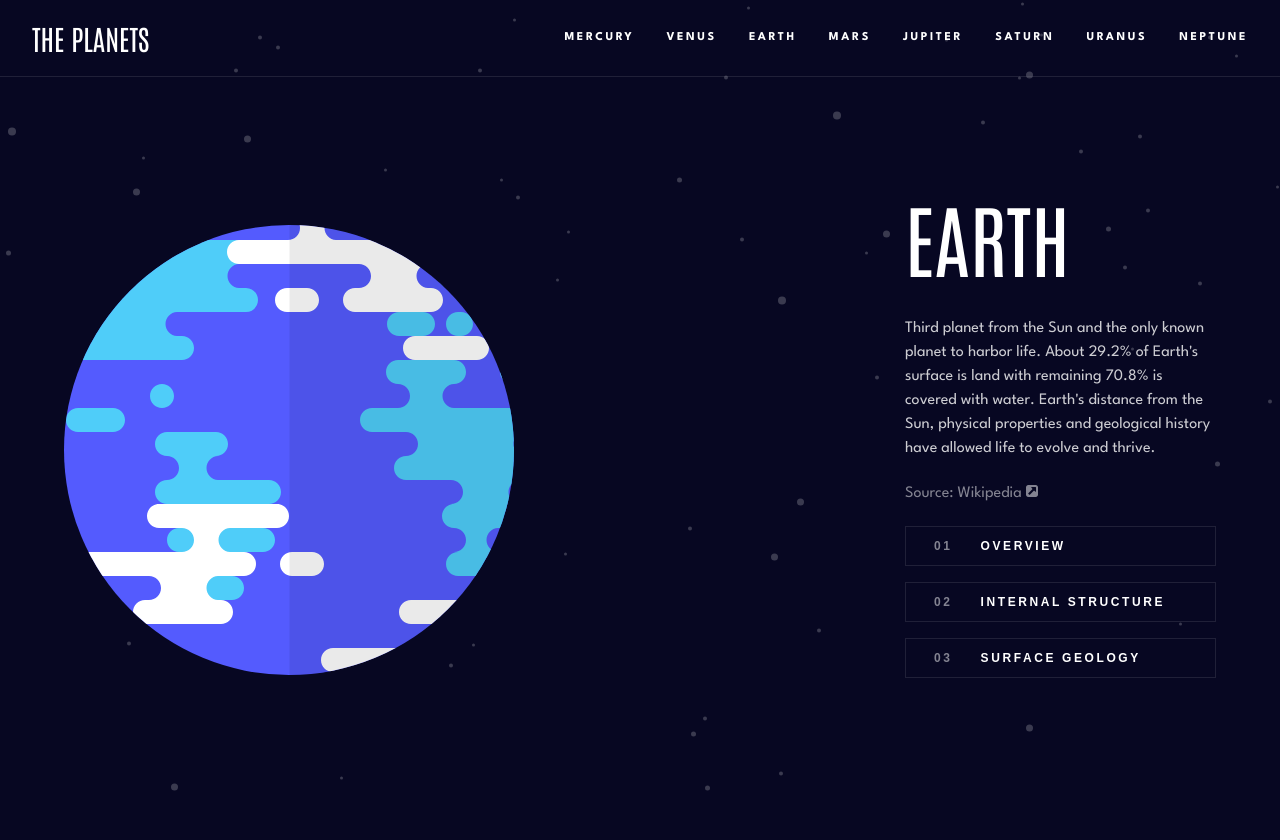
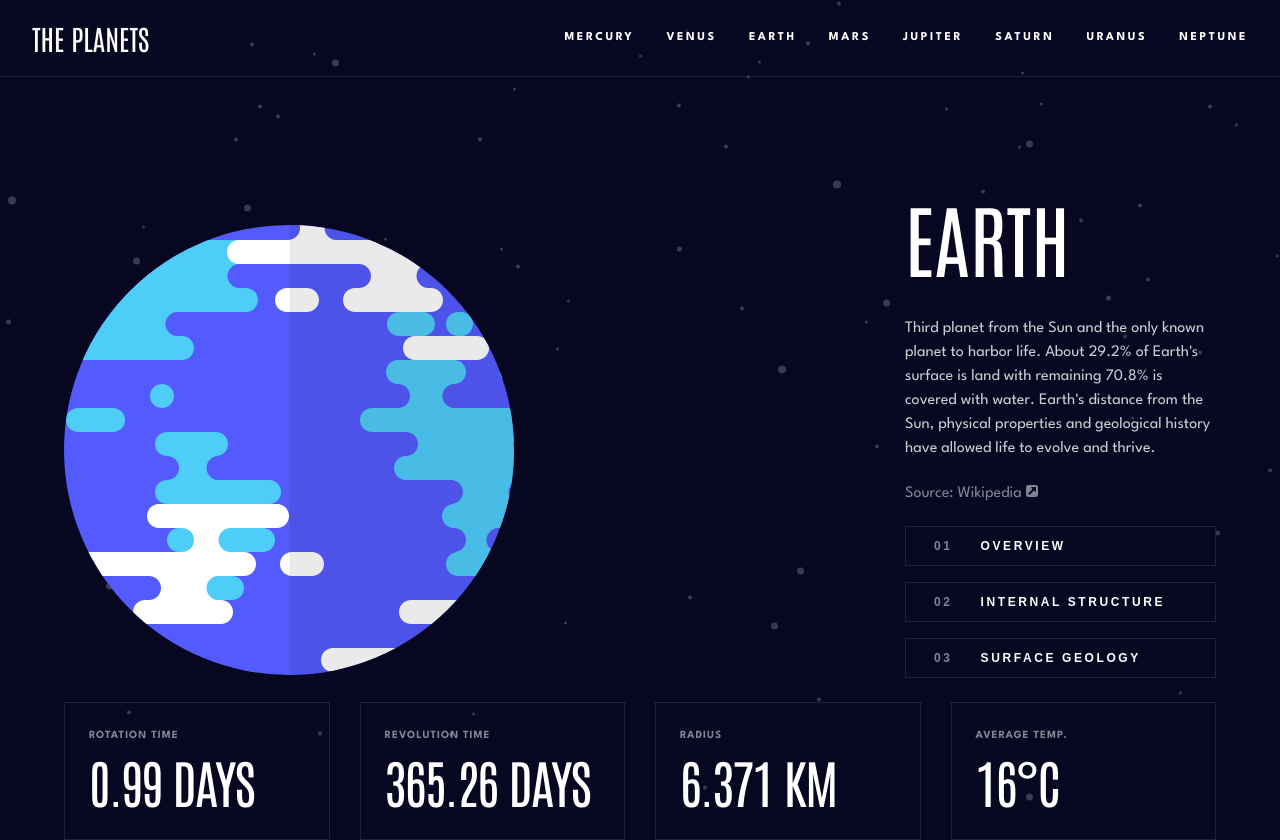
Before and after one commit to Mokalbari/planets-facts-2, a React (Vite) app: page / in a window 1280 px wide. Before the commit the page ends 800 px from the top, so only its background shows below. Built offline with nearby package versions, Linux system fonts and the light colour scheme.

Commit message:
add information section

```diff
--- a/src/App.tsx
+++ b/src/App.tsx
@@ -1,12 +1,14 @@
 import "./App.css"
 import NavBar from "./components/NavBar"
 import MainContainer from "./components/MainContainer"
+import Information from "./components/Information.tsx"
 
 function App() {
   return (
     <>
       <NavBar />
       <MainContainer />
+      <Information />
     </>
   )
 }
--- /dev/null
+++ b/src/components/Information.tsx
@@ -0,0 +1,26 @@
+import "../styles/Information.css"
+
+function Information() {
+  return (
+    <section className="container flex-row information">
+      <div className="information__card">
+        <h2 className="information__card-title header-4 ">Rotation time</h2>
+        <span className="information__card-info header-2">0.99 Days</span>
+      </div>
+      <div className="information__card">
+        <h2 className="information__card-title header-4">Revolution time</h2>
+        <span className="information__card-info header-2">365.26 Days</span>
+      </div>
+      <div className="information__card">
+        <h2 className="information__card-title header-4">Radius</h2>
+        <span className="information__card-info header-2">6.371 KM</span>
+      </div>
+      <div className="information__card">
+        <h2 className="information__card-title header-4">Average Temp.</h2>
+        <span className="information__card-info header-2">16°C</span>
+      </div>
+    </section>
+  )
+}
+
+export default Information
--- /dev/null
+++ b/src/styles/Information.css
@@ -0,0 +1,16 @@
+.information {
+  gap: 1.875rem;
+  margin-top: 10vh;
+
+  .information__card {
+    flex: 1;
+    padding: 1.7rem 1.5rem;
+    border: 1px solid hsl(var(--clr-light-grey) / 0.2);
+  }
+
+  .information__card-title {
+    margin-bottom: 1.25em;
+    font-weight: 700;
+    color: hsl(var(--clr-white) / 0.5);
+  }
+}
```
